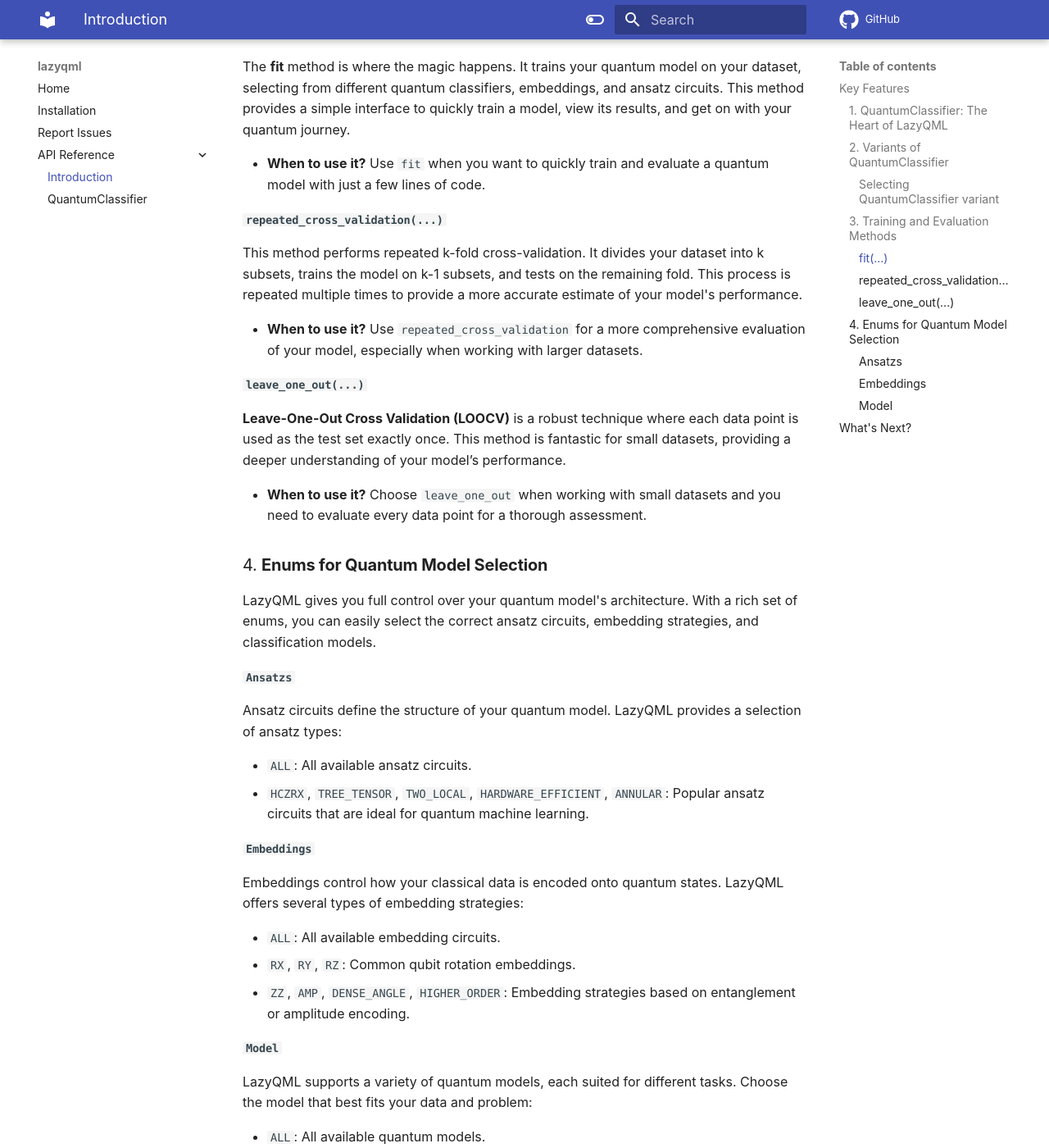
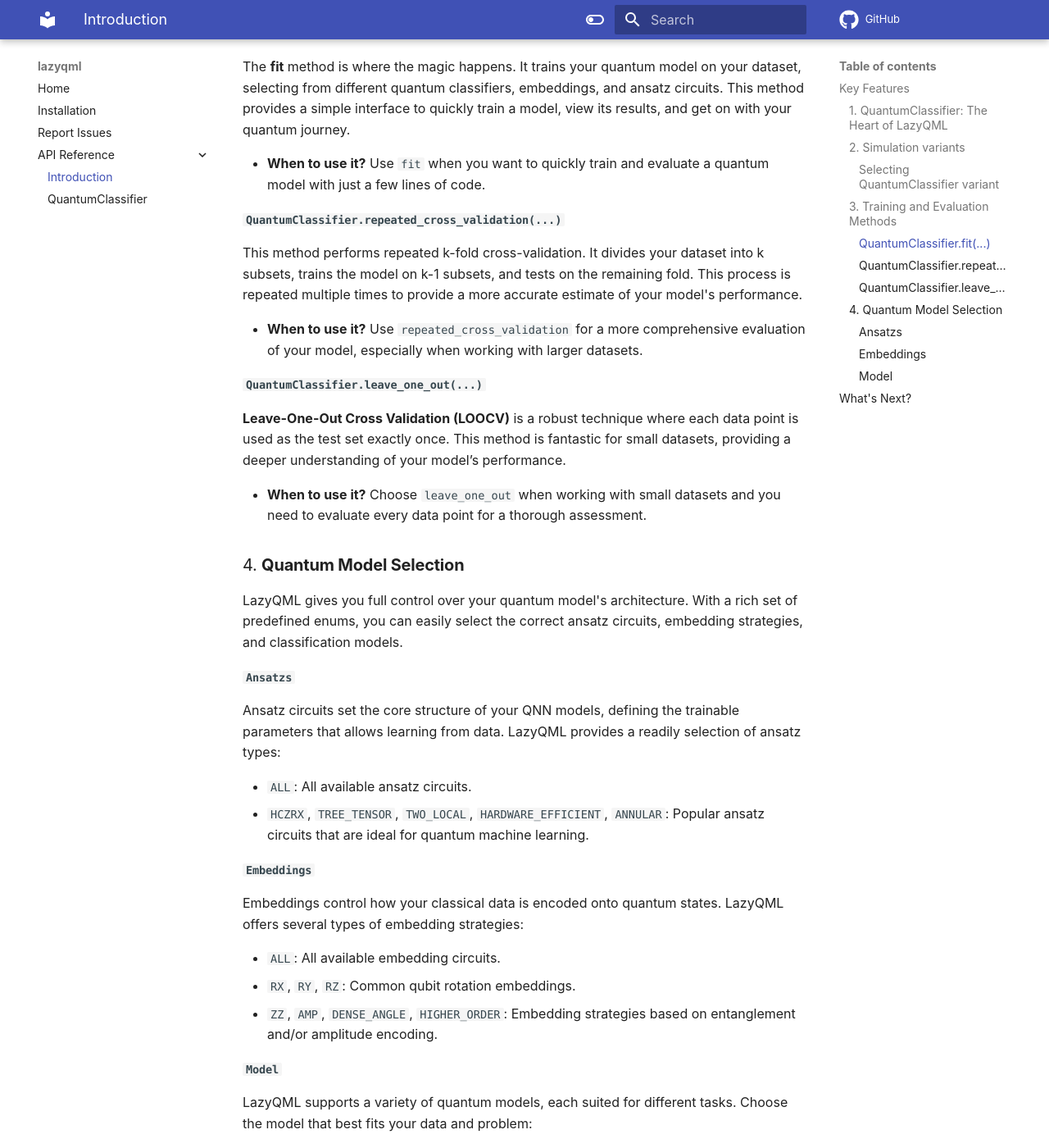
Before and after one commit to lealcalejandro/LazyQML, an MkDocs documentation site: the page built from docs/api.md, in a window 1280 px wide and 1400 px high, scrolled down 1631 px. Shown: the whole window at 82% size. Built offline with MkDocs 1.6.1 and Material for MkDocs 9.7.7, drawn with Linux system fonts in a browser that asks for light colours; some web fonts are replaced; comment, search, counter and statistics services are not loaded; some of the changed text lies outside the part shown.

Commit message:
Updated docs with new library additions

```diff
--- a/docs/api.md
+++ b/docs/api.md
@@ -12,9 +12,9 @@ LazyQML is packed with tools to streamline quantum classification. Below are the
 
 The **QuantumClassifier** class is the core of LazyQML, offering a variety of methods for training and evaluating quantum models. It provides an elegant and flexible interface for working with quantum circuits, allowing you to explore different types of classifiers, embeddings, and ansatz circuits. The goal? To make quantum classification as intuitive as possible.
 
-### 2. **Variants of QuantumClassifier**
+### 2. **Simulation variants**
 
-LazyQML provides **two variants** of the **QuantumClassifier**, depending on the qubit representation used underneath. This gives you the freedom to choose the right quantum simulation backend for your specific needs:
+LazyQML provides **two simulation types**, depending on the qubit representation used underneath. This gives you the freedom to choose the right quantum simulation backend for your specific needs:
 
 - **State Vector Simulation**: This variant simulates the full quantum state of your system, perfect for smaller systems or when you want a more intuitive understanding of quantum behavior.
 
@@ -54,27 +54,27 @@ from lazyqml.tn import *
 
 LazyQML offers you three robust methods to train and evaluate your quantum models. These methods are designed to give you complete control over the classification process:
 
-#### ``fit(...)``
+#### ``QuantumClassifier.fit(...)``
 The **fit** method is where the magic happens. It trains your quantum model on your dataset, selecting from different quantum classifiers, embeddings, and ansatz circuits. This method provides a simple interface to quickly train a model, view its results, and get on with your quantum journey.
 
 - **When to use it?** Use ``fit`` when you want to quickly train and evaluate a quantum model with just a few lines of code.
 
-#### ``repeated_cross_validation(...)``
+#### ``QuantumClassifier.repeated_cross_validation(...)``
 This method performs repeated k-fold cross-validation. It divides your dataset into k subsets, trains the model on k-1 subsets, and tests on the remaining fold. This process is repeated multiple times to provide a more accurate estimate of your model's performance.
 
 - **When to use it?** Use ``repeated_cross_validation`` for a more comprehensive evaluation of your model, especially when working with larger datasets.
 
-#### ``leave_one_out(...)``
+#### ``QuantumClassifier.leave_one_out(...)``
 **Leave-One-Out Cross Validation (LOOCV)** is a robust technique where each data point is used as the test set exactly once. This method is fantastic for small datasets, providing a deeper understanding of your model’s performance.
 
 - **When to use it?** Choose ``leave_one_out`` when working with small datasets and you need to evaluate every data point for a thorough assessment.
 
-### 4. **Enums for Quantum Model Selection**
+### 4. **Quantum Model Selection**
 
-LazyQML gives you full control over your quantum model's architecture. With a rich set of enums, you can easily select the correct ansatz circuits, embedding strategies, and classification models.
+LazyQML gives you full control over your quantum model's architecture. With a rich set of predefined enums, you can easily select the correct ansatz circuits, embedding strategies, and classification models.
 
 #### ``Ansatzs``
-Ansatz circuits define the structure of your quantum model. LazyQML provides a selection of ansatz types:
+Ansatz circuits set the core structure of your QNN models, defining the trainable parameters that allows learning from data. LazyQML provides a readily selection of ansatz types:
 
 - `ALL`: All available ansatz circuits.
 - `HCZRX`, `TREE_TENSOR`, `TWO_LOCAL`, `HARDWARE_EFFICIENT`, `ANNULAR`: Popular ansatz circuits that are ideal for quantum machine learning.
@@ -84,7 +84,7 @@ Embeddings control how your classical data is encoded onto quantum states. LazyQ
 
 - `ALL`: All available embedding circuits.
 - `RX`, `RY`, `RZ`: Common qubit rotation embeddings.
-- `ZZ`, `AMP`, `DENSE_ANGLE`, `HIGHER_ORDER`: Embedding strategies based on entanglement or amplitude encoding.
+- `ZZ`, `AMP`, `DENSE_ANGLE`, `HIGHER_ORDER`: Embedding strategies based on entanglement and/or amplitude encoding.
 
 #### ``Model``
 LazyQML supports a variety of quantum models, each suited for different tasks. Choose the model that best fits your data and problem:
```
Also changed, not shown: other parts of docs/api.md (+2 -2 lines), docs/lazyqml.md (+3 -3 lines).
